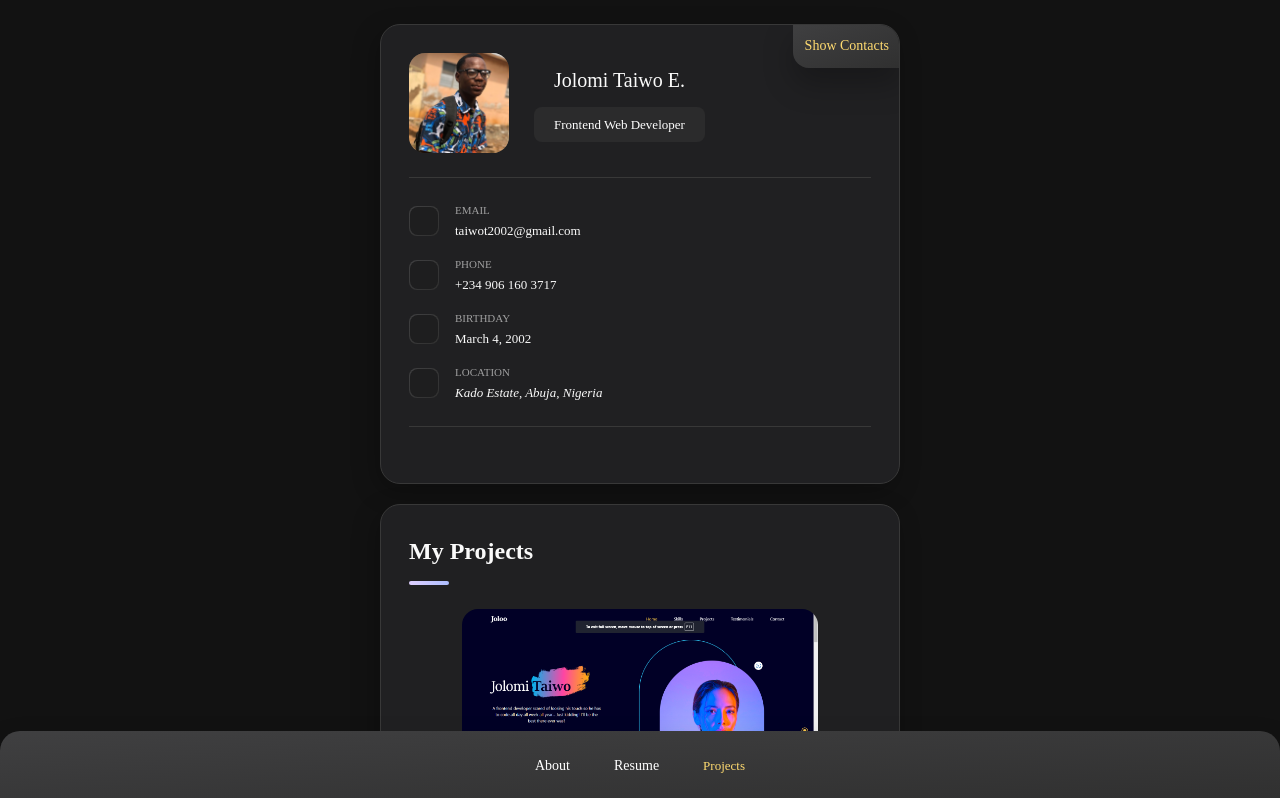
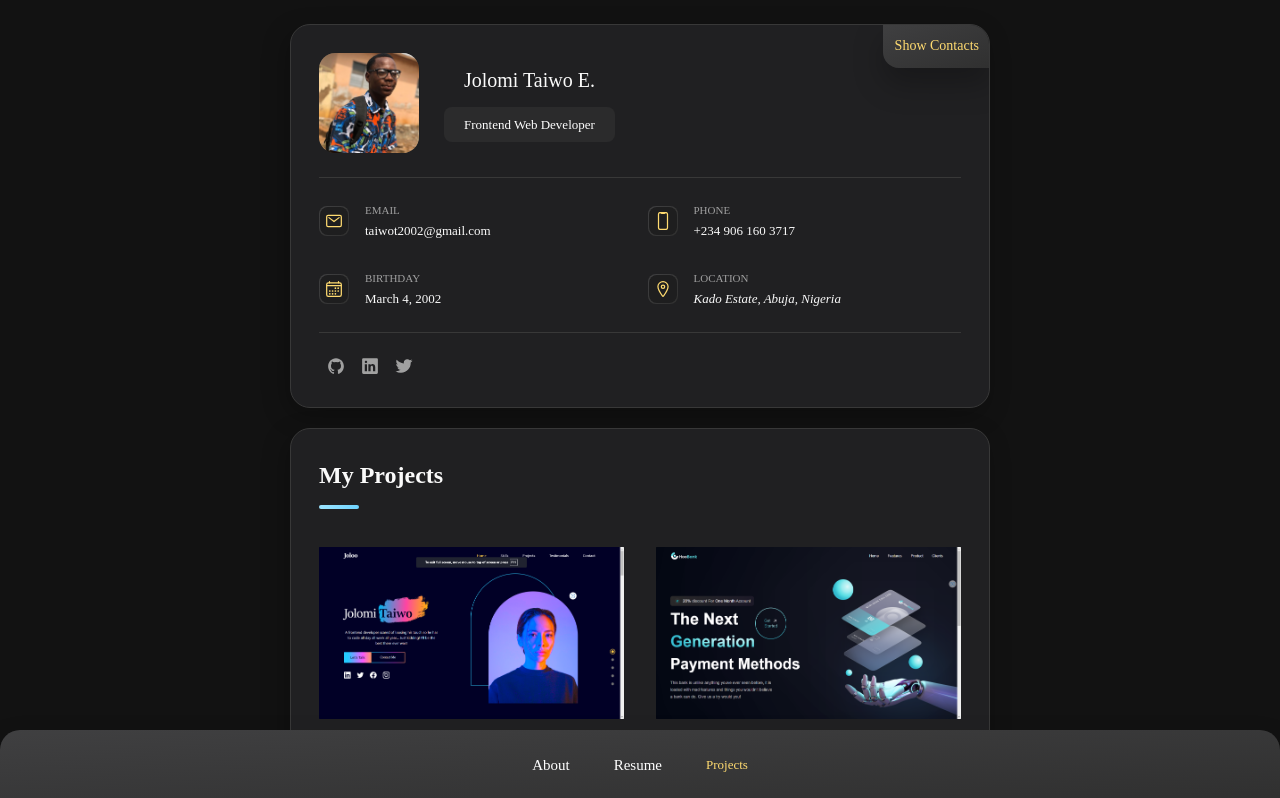
Before and after one commit to JolomiTee/JolomiTee-s-Portfolio, a React (Vite) app: page /projects in a window 1280 px wide. Shown: the top 798 px of the page. Built offline with nearby package versions, Linux system fonts and the light colour scheme.

Commit message:
responsiveness for all screns at 760px complete. Issue: sidebar height not adjusting to viewport sizes automatically

```diff
--- a/src/components/Navbar.jsx
+++ b/src/components/Navbar.jsx
@@ -19,14 +19,14 @@ const links = [
 
 const Navbar = () => {
   return (
-    <nav className='navbar fixed bottom-0 left-0 w-full bg-gradient-onyx rounded-tl-xl rounded-tr-xl shadow-2 z-[5] bg-navbar backdrop-blur-navbar md:rounded-tl-[20px] md:rounded-tr-[20px]'>
+    <nav className='navbar fixed bottom-0 left-0 w-full bg-gradient-onyx rounded-tl-xl rounded-tr-xl shadow-2 z-[5] bg-navbar backdrop-blur-navbar md:rounded-tl-[20px] md:rounded-tr-[20px] lg:text-fs-5'>
         <ul className='navbar-list flex flex-wrap justify-center items-center py-1 px-3 md:gap-5'>
             {
                 links.map((link, index) => (
                     <li key={index} className='navbar-item text-fs-7 py-5 px-3 transition-1'>
                         <NavLink
                             to={link.link}
-                            className={({ isActive }) => (isActive ? 'text-orange-yellow-crayola' : 'navbar-link text-white-1 hover:text-light-gray-70 md:text-fs-6')}
+                            className={({ isActive }) => (isActive ? 'text-orange-yellow-crayola' : 'navbar-link text-white-1 hover:text-light-gray-70 md:text-fs-6 lg:text-fs-5')}
                         >
                             {link.route}
                         </NavLink>
--- a/src/components/Projects.jsx
+++ b/src/components/Projects.jsx
@@ -171,7 +171,7 @@ const Projects = () => {
                                         <ion-icon name="eye-outline"></ion-icon>
                                     </div>
 
-                                    <img src={project.img} alt={project.name} loading="lazy" className='w-full h-full object-cover transition-1'/>
+                                    <img src={project.img} alt={project.name} loading="lazy" className='w-full h-full object-cover lg:object-contain transition-1'/>
 
                                 </figure>
 
--- a/src/components/Sidebar.jsx
+++ b/src/components/Sidebar.jsx
@@ -11,12 +11,15 @@ const Sidebar = () => {
     }
 
     return (
-    <aside className={`sidebar mb-4 overflow-hidden transition-2 ${navOpen ? 'max-h-[660px]' : 'max-h-[112px]'} md:mb-[20px]`}>
+        // <aside className={`sidebar mb-4 overflow-hidden transition-2 max-h-[112px] md:max-h-[112px] lg:max-h-[180px] lg:min-w-[1024px] ${navOpen ? 'max-h-[660px]' : ''} md:mb-[20px]`}></aside>
+
+        <aside
+            className={`sidebar mb-4 overflow-hidden transition-2 md:mb-[20px] ${navOpen ? 'max-h-[660px]' : 'max-h-[112px]'} `}>
 
             <div className="sidebar-info relative flex justify-start items-center gap-[15px] md:gap-[25px]">
 
                 <figure className="avatar-box bg-gradient-onyx rounded-2xl">
-                <img src={ProfilePhoto} alt="Jolomi Taiwo" width="80" className='rounded-2xl md:w-[100px]'/>
+                    <img src={ProfilePhoto} alt="Jolomi Taiwo" width="80" className='rounded-2xl md:w-[100px]' />
                 </figure>
                 <div className="info-content">
                     <h1 className="name text-white-2 text-fs-2 font-fw-500 text-center md:mb-3 md:text-[20px]" title="Jolomi Taiwo">Jolomi Taiwo E.</h1>
@@ -34,7 +37,7 @@ const Sidebar = () => {
                 </button>
             </div>
 
-        <div className={`sidebar-info_more transition-2 ${navOpen? 'opacity-100 visible' : 'opacity-0 invisible'}`}>
+            <div className={`sidebar-info_more transition-2 ${navOpen ? 'opacity-100 visible' : 'opacity-0 invisible'}`}>
 
                 <div className="separator md:my-6"></div>
 
--- a/src/components/about/TestimonialModal.jsx
+++ b/src/components/about/TestimonialModal.jsx
@@ -6,7 +6,7 @@ const TestimonialModal = () => {
 
             <div className={`overlay fixed top-0 left-0 w-full h-full bg-overlay opacity-0 invisible pointer-events-none z-[1] transition-1`} data-overlay></div>
 
-            <section className={`testimonials-modal bg-eerie-black-2 relative p-4 mx-3 my-4 border border-solid border-jet rounded-[14px] shadow-5 scale-[1.2] opacity-0 transition-1 z-[2] md:flex md:justify-start md:items-center md:gap-6 md:p-8 md:rounded-[20px]`}>
+            <section className={`testimonials-modal bg-eerie-black-2 relative p-4 mx-3 my-4 border border-solid border-jet rounded-[14px] shadow-5 scale-[1.2] opacity-0 transition-1 z-[2] md:flex md:justify-start md:items-center md:gap-6 md:p-8 md:rounded-[20px] lg:gap-9 lg:max-w-[600px]`}>
 
                 <button title="close" className="modal-close-btn absolute top-[15px] right-[15px] bg-onyx rounded-lg width-[32px] height-[32px] flex justify-center items-center text-white-2 text-fs-2 opacity-[.8] active:opacity-100 focus:opacity-100" data-modal-close-btn>
                     <ion-icon name="close-outline"></ion-icon>
@@ -14,7 +14,7 @@ const TestimonialModal = () => {
 
                 <div className="modal-img-wrapper md:flex md:flex-col md:items-center">
                     <figure className="modal-avatar-box bg-gradient-onyx w-max rounded-[14px] mb-4 shadow-2 md:rounded-[18px] md:mb-0">
-                        <img src="../../assets/images/avatar-1.png" alt="Richmore Ibeh" className='md:w-16' data-modal-img/>
+                        <img src="../../assets/images/avatar-1.png" alt="Richmore Ibeh" className='md:w-16 lg:w-20' data-modal-img/>
                     </figure>
 
                     <img src="./assets/images/icon-quote.svg" className='hidden md:block md:grow md:w-9' alt="quote icon"/>
--- a/src/index.css
+++ b/src/index.css
@@ -233,3 +233,18 @@ article.active{
         border-radius: 20px;
     }
 }
+
+@media (min-width: 760px){
+
+    /* REUSED STYLE */
+    .sidebar, article { width: 700px;}
+    .has-scrollbar::-webkit-scrollbar-button{ width: 100px;}
+
+    /* SIDEBAR */
+    .contact-list{
+        grid-template-columns: 1fr 1fr;
+        gap: 30px 15px;
+    }
+
+    .project-list{ display: grid;grid-template-columns: 1fr 1fr;}
+}
```
Lines whose indentation alone changed are shown as unchanged.
